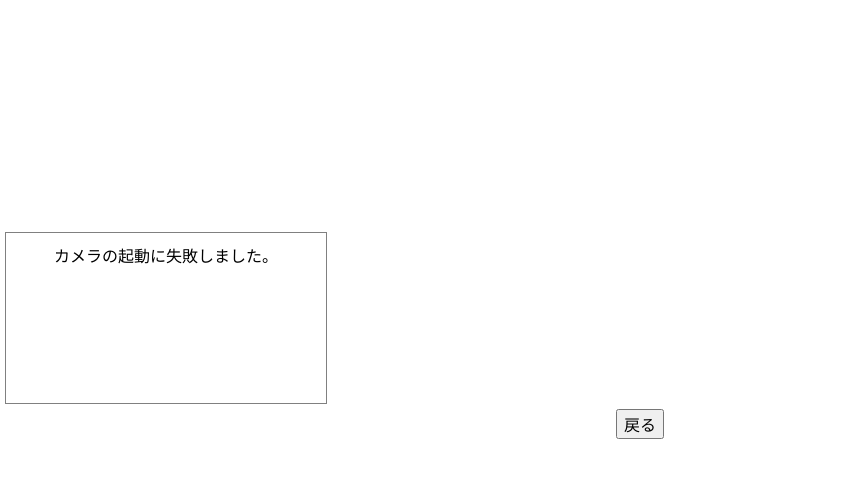
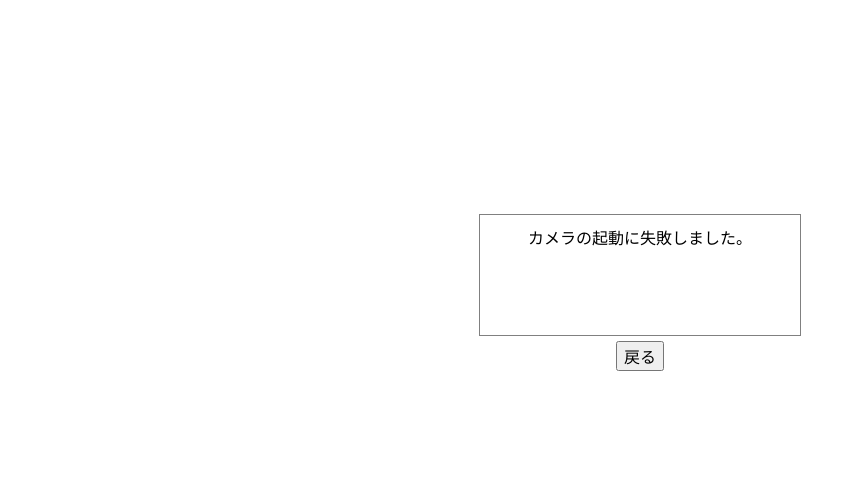
Before and after one commit to koot0303/QRAttendanceSystem, a Django app: template apps/templates/attendances/qr_reader.html in a window 1280 px wide. Shown: the part 210-688 px from the top of the page, without its empty margins (0-859 px from the left). Run offline with Django 5.2, Linux system fonts and the light colour scheme; the template is opened without the code that fills it, so the values that code supplies are empty; some libraries are stand-ins or nearby versions.

Commit message:
Update static

```diff
--- a/apps/static/css/attendances/qr_reader.css
+++ b/apps/static/css/attendances/qr_reader.css
@@ -1,7 +1,7 @@
-#contents {
+section {
     display: flex;
-    width: 650px;
     flex-direction: column;
+    align-items: center;
 }
 
 #camera, #picture, #result {
@@ -14,9 +14,9 @@
 }
 
 #result {
+    height: 100px;
+    width: 300px;
     border: 1px solid gray;
-    width: 300px;
-    height: 150px;
     padding: 10px;
 }
 
--- a/apps/static/css/students_qr/qr_code.css
+++ b/apps/static/css/students_qr/qr_code.css
@@ -1,3 +1,4 @@
 img {
     display: block;
+    margin: auto;
 }
--- a/apps/templates/attendances/qr_reader.html
+++ b/apps/templates/attendances/qr_reader.html
@@ -18,10 +18,9 @@
             <p>先生の名前: <span id="teacher-name">{{ course.teacher }}</span></p>
         </div>
 
-        <section id="contents">
+        <section>
             <video id="camera" width="300" height="200" muted></video>
             <canvas id="picture" width="300" height="200"></canvas>
-            <br>
             <div id="result">
                 <small>※ここに読み取り結果が表示されます※</small>
             </div>
```
